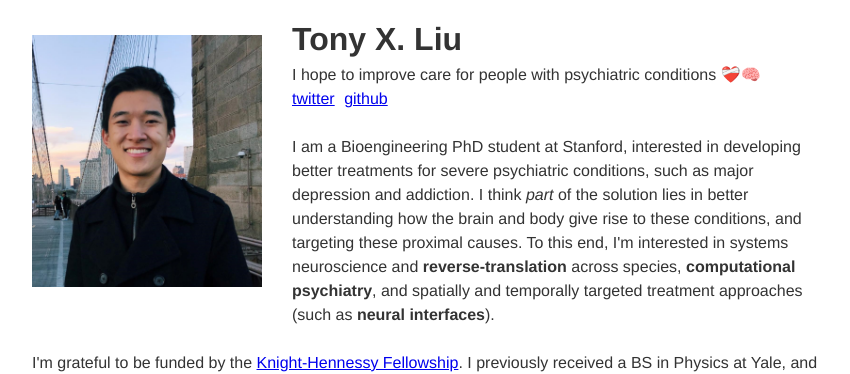
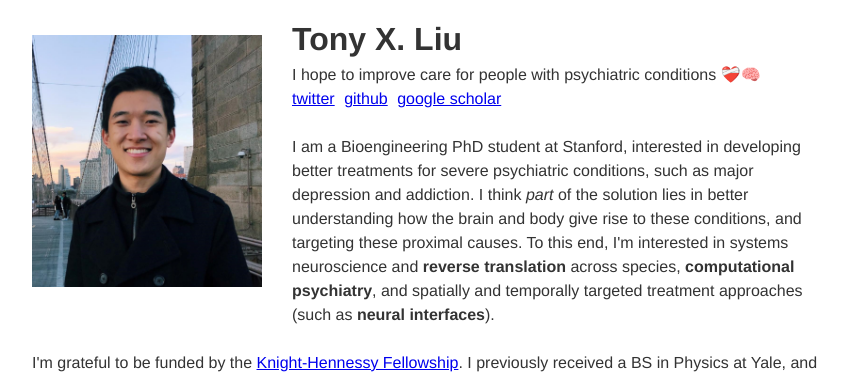
Before and after one commit to txzliu/txzliu.github.io, a Jekyll site: the page index.html, which Jekyll copies as it is, in a window 1280 px wide. Shown: the top 374 px of the page, without its empty margins (208-1058 px from the left). Built offline with Jekyll 4.4.1, drawn with Linux system fonts in a browser that asks for light colours.

Commit message:
Update index.html

```diff
--- a/index.html
+++ b/index.html
@@ -69,11 +69,12 @@
 <div id="links">
     <a href="https://twitter.com/liutony66">twitter</a>
     <a href="https://github.com/txzliu">github</a>
+    <a href="https://scholar.google.com/citations?user=kjQ5F5sAAAAJ&hl=en">google scholar</a>
 </div>
 
 <br>
 <div>
-I am a Bioengineering PhD student at Stanford, interested in developing better treatments for severe psychiatric conditions, such as major depression and addiction. I think <i>part</i> of the solution lies in better understanding how the brain and body give rise to these conditions, and targeting these proximal causes. To this end, I'm interested in systems neuroscience and <b>reverse-translation</b> across species, <b>computational psychiatry</b>, and spatially and temporally targeted treatment approaches (such as <b>neural interfaces</b>).
+I am a Bioengineering PhD student at Stanford, interested in developing better treatments for severe psychiatric conditions, such as major depression and addiction. I think <i>part</i> of the solution lies in better understanding how the brain and body give rise to these conditions, and targeting these proximal causes. To this end, I'm interested in systems neuroscience and <b>reverse translation</b> across species, <b>computational psychiatry</b>, and spatially and temporally targeted treatment approaches (such as <b>neural interfaces</b>).
 </div>
 <br>
 <div>
```
